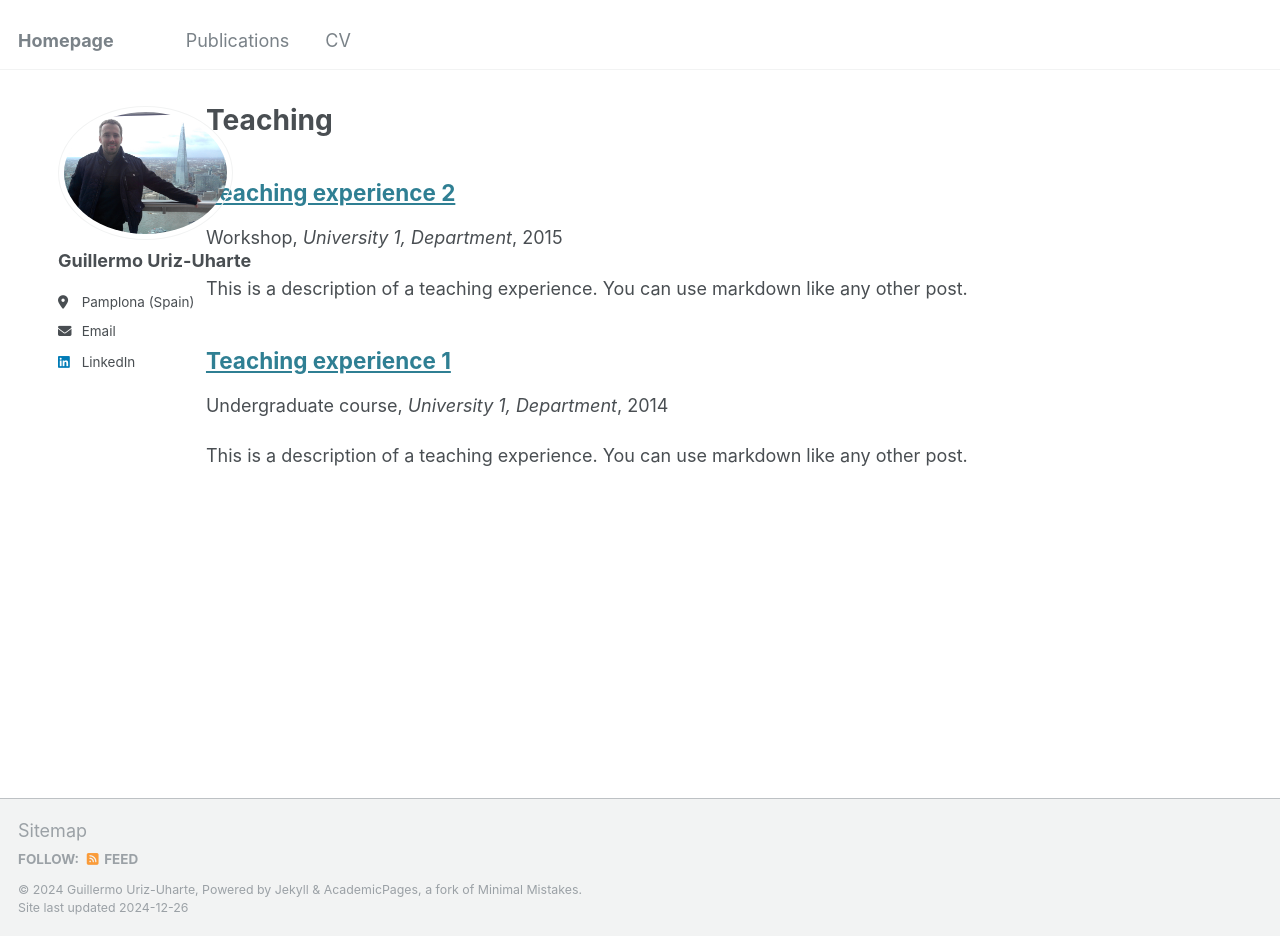
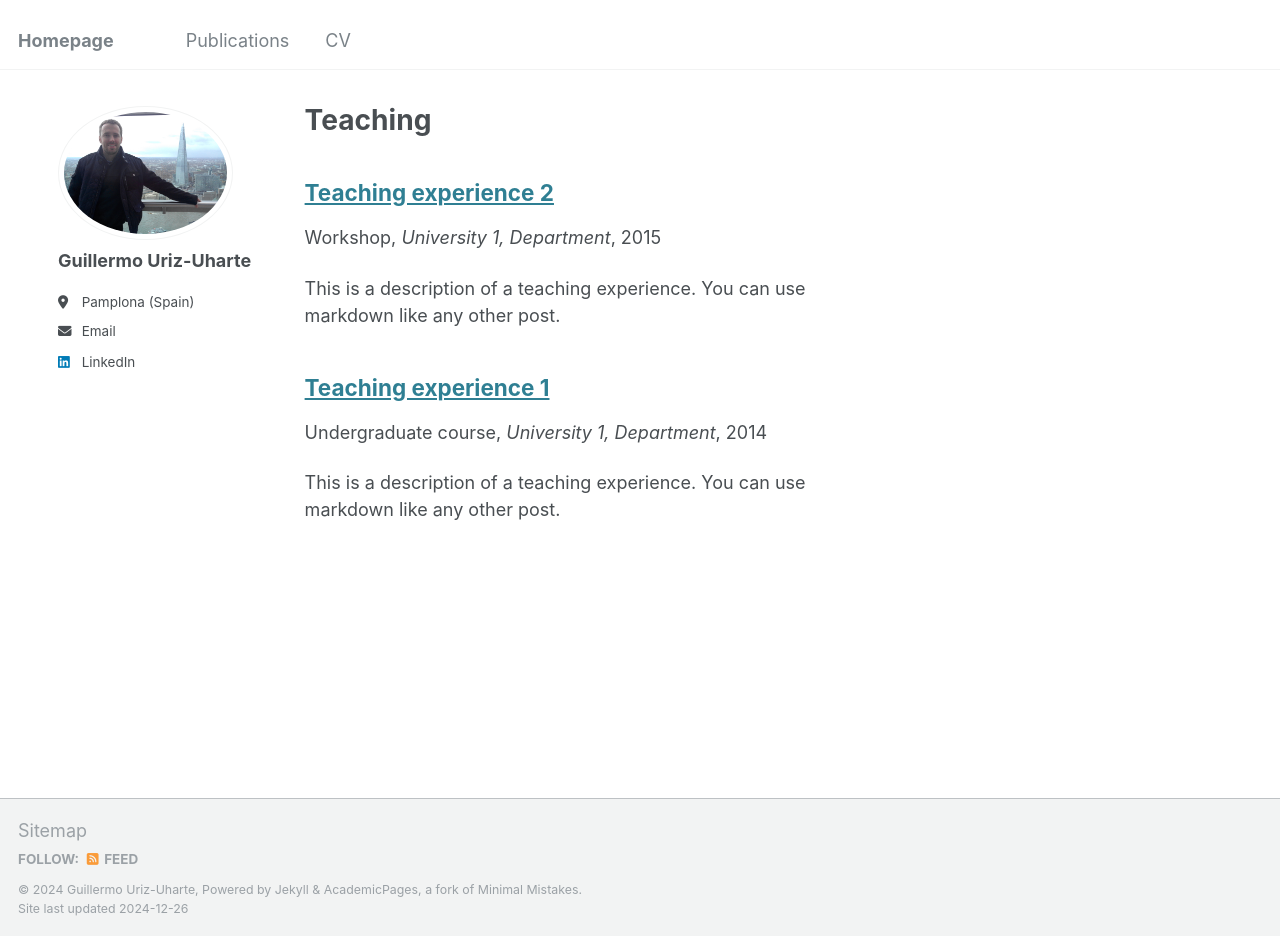
Before and after one commit to GuilleUriz/guillermouriz, a Jekyll site: the page built from _pages/teaching.html, in a window 1280 px wide and 936 px high. Built offline with Jekyll 4.4.1, drawn with Linux system fonts in a browser that asks for light colours.

Commit message:
Update _archive.scss

```diff
--- a/_sass/_archive.scss
+++ b/_sass/_archive.scss
@@ -10,7 +10,7 @@
   }
 
   @include breakpoint($large) {
-    @include span(11 of 12 last); // Changed from 10 to 11 to make lines longer
+    @include span(10 of 12 last);
     @include prefix(0.5 of 12);
   }
 
@@ -91,15 +91,15 @@
 
 .list__item {
   @include breakpoint($medium) {
-    padding-right: $right-sidebar-width-narrow / 2; // Reduced padding
+    padding-right: $right-sidebar-width-narrow;
   }
 
   @include breakpoint($large) {
-    padding-right: $right-sidebar-width / 2; // Reduced padding
+    padding-right: $right-sidebar-width;
   }
 
   @include breakpoint($x-large) {
-    padding-right: $right-sidebar-width-wide / 2; // Reduced padding
+    padding-right: $right-sidebar-width-wide;
   }
 
   .page__meta {
```
